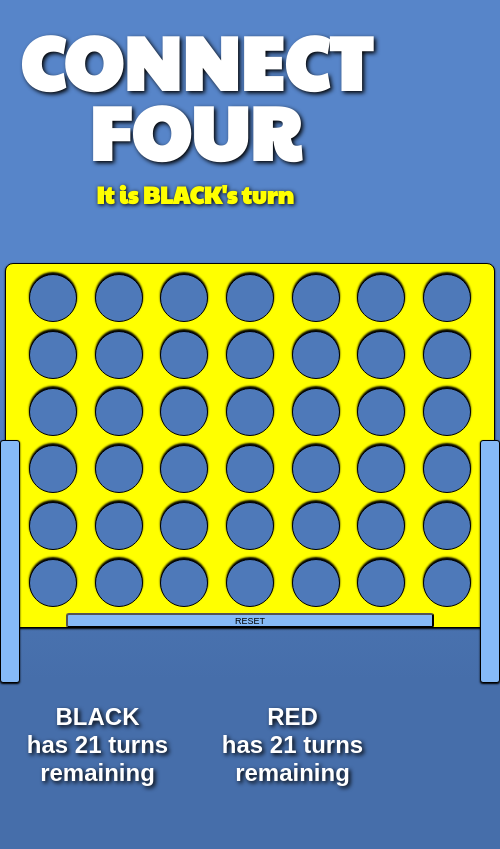
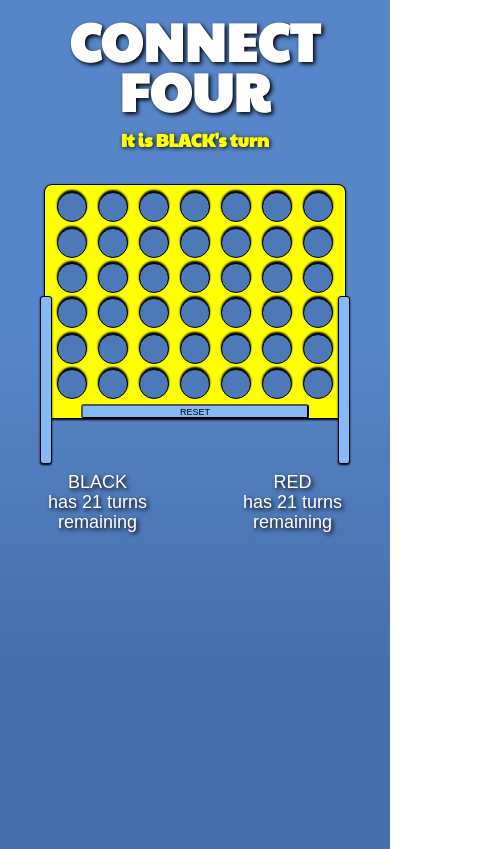
Before and after one commit to JGore99/connect-four, a website: page index.html in a window 390 px wide. Shown: the whole page, 500 px wide, since content can reach past the window. Drawn offline with nearby package versions, Linux system fonts and the light colour scheme.

Commit message:
add mobile styling

```diff
--- a/css/style.css
+++ b/css/style.css
@@ -33,16 +33,20 @@ body {
   height: 100vh;
   text-align: center;
   --font-xxl: 8rem;
-  --font-xxl2: 7.5rem;
+  --font-xxl2: 7.0rem;
+  --font-xxl3: 5.3rem;
   --font-xl: 4rem;
-  --font-xl2: 3.7rem;
-  --font-m: 2.8rem;
-  --font-m2: 2.4rem;
+  --font-xl2: 3.5rem;
+  --font-xl3: 3.7rem;
+  --font-m: 2.6rem;
+  --font-m2: 2.2rem;
+  --font-m3: 1.8rem;
   --font-s: .9rem;
-  --font-s2: .7rem;
+  --font-s2: .6rem;
+  --font-s3: .5rem;
   --game-space-l: 60px;
   --game-space-m: 48px;
-  --game-space-s: 40px;
+  --game-space-s: 30px;
 }
 
 .game-title {
@@ -55,9 +59,9 @@ body {
 
 .structure {
   display: grid;
-  height: 600px;
+  height: 590px;
   grid-template-columns: 5px 20px 1fr 20px 5px;
-  grid-template-rows: 60px repeat(2, 1fr) 20px 100px;
+  grid-template-rows: 60px repeat(2, 1fr) 20px 90px;
   margin: 0px auto;
   width: 650px;
 }
@@ -213,7 +217,7 @@ body {
     align-self: center;
     border-radius: 50px;
     height: var(--game-space-m);
-    margin: 0px auto;
+    margin: 0px auto 2px;
     width: var(--game-space-m);
   }
 
@@ -247,7 +251,7 @@ body {
   }
 
   #message {
-    font-size: var(--font-m2);
+    font-size: var(--font-xl2);
     margin: 2px auto 2px;
   }
 
@@ -256,5 +260,103 @@ body {
     font-weight: 600;
     margin: 20px 20px 0px;
   }
+}
 
+@media only screen and (max-width: 530px) {
+
+  body {
+    min-width: 320px;
+    max-height: 100vh;
+  }
+
+  .game-title {
+    font-size: var(--font-xxl3);
+    line-height: 5rem;
+    letter-spacing: .1rem;
+    padding: 1rem 2rem 1rem;
+  }
+
+  .structure {
+    height: 310px;
+    grid-template-columns: 4px 8px 1fr 8px 4px;
+    grid-template-rows: 30px repeat(2, 1fr) 12px 45px;
+    margin: 0px auto;
+    width: 310px;
+  }
+
+  .board {
+    display: grid;
+    grid-column: 3 / 4;
+    grid-row: 1 / 4;
+    grid-auto-flow: row;
+    grid-template-columns: repeat(7, 1fr);
+    grid-template-rows: repeat(7, 1fr);
+    align-items: center;
+    margin-bottom: 5px;
+    /* justify-self: stretch; */
+  }
+
+  .psuedo-board {
+    background-color: yellow;
+    border: 1px black solid;
+    border-radius: 8px;
+    grid-column: 2 / 5;
+    grid-row: 2 / 5;
+    position: relative;
+    z-index: -1;
+    box-shadow: 0px 1px 2px #000000;
+  }
+
+  .above-board {
+    align-self: center;
+    border-radius: 50px;
+    height: var(--game-space-s);
+    margin: 0px auto;
+    width: var(--game-space-s);
+  }
+
+  .above-board:hover {
+    background-color: none;
+  }
+
+  .square {
+    background-color: rgb(78, 121, 185);
+    border: 1px solid black;
+    border-radius: 50%;
+    height: var(--game-space-s);
+    margin: 0px auto;
+    width: var(--game-space-s);
+    box-shadow: 0px -2px 2px #000000;
+  }
+
+  .red {
+    background-color: red;
+  }
+
+  .black {
+    background-color: black;
+  }
+
+  .reset {
+    border-radius: 3px;
+    height: 15px;
+    font-size: var(--font-s);
+    line-height: 0rem;
+  }
+
+  .legs {
+    border-radius: 3px;
+  }
+
+  #message {
+    font-size: var(--font-m3);
+    margin: 2px auto 2px;
+  }
+
+  .status-section > p {
+    font-size: var(--font-m3);
+    font-weight: 500;
+    margin: 8px 10px 0px;
+    line-height: 2rem;
+  }
 }
```
